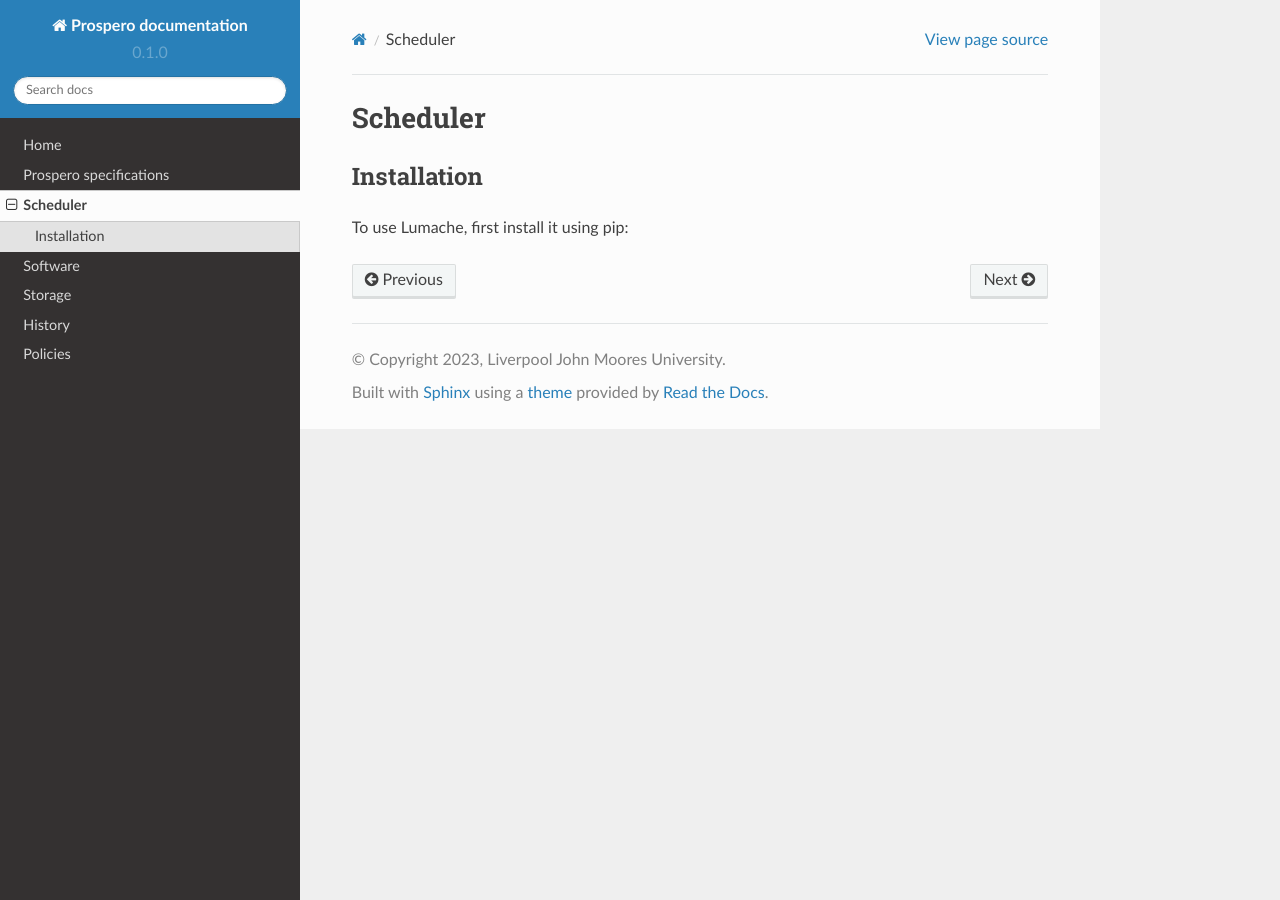
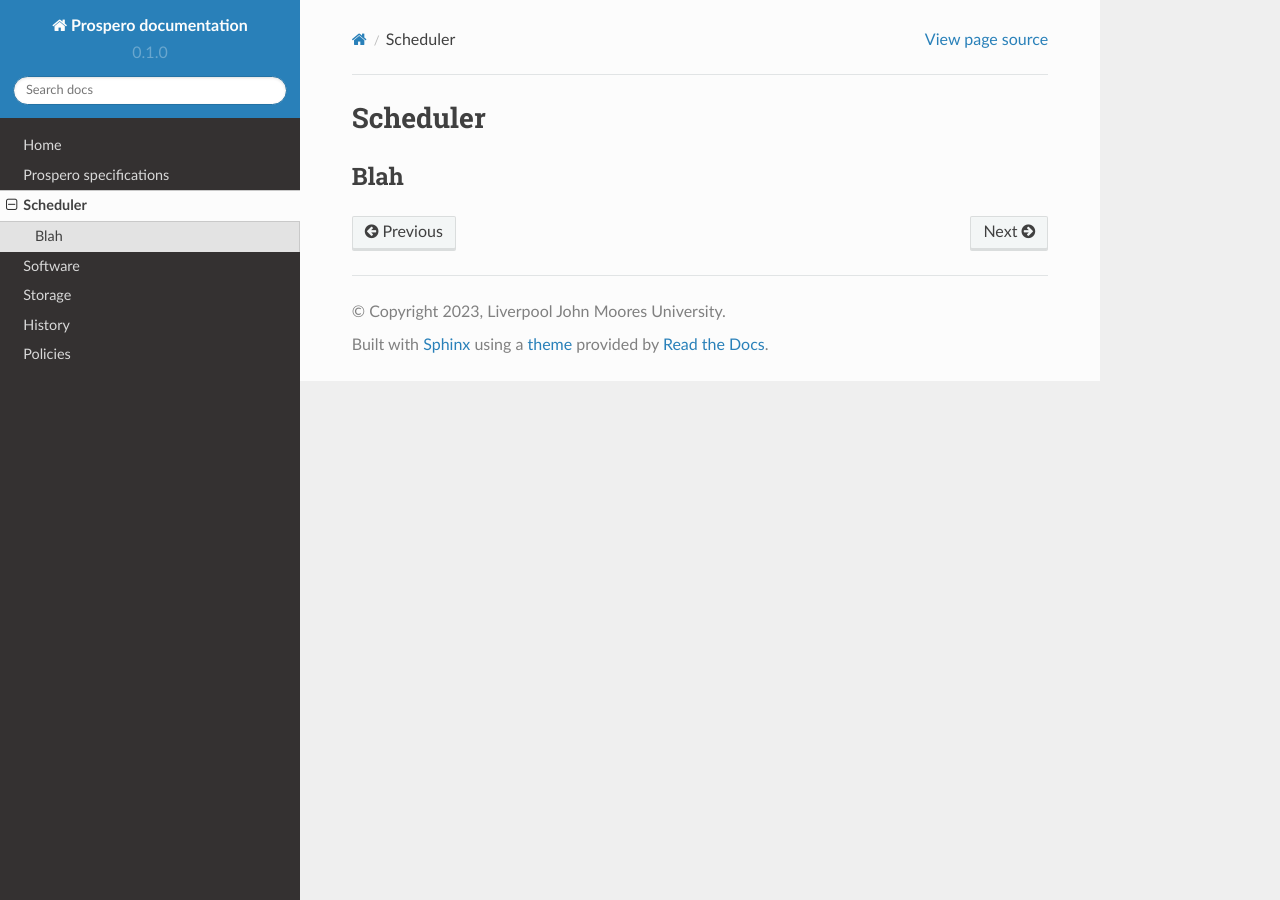
Before and after one commit to astrcrai/prospero-docs, a Sphinx documentation site: the page built from docs/source/scheduler.rst, in a window 1280 px wide. Built offline with Sphinx 7.4.7 and the Read the Docs theme 2.0.0, drawn with Linux system fonts in a browser that asks for light colours; pages that are not in the unit, such as notebooks, are missing from menus.

Commit message:
Update scheduler.rst

```diff
--- a/docs/source/scheduler.rst
+++ b/docs/source/scheduler.rst
@@ -1,9 +1,5 @@
 Scheduler
 =====
 
-.. _installation:
-
-Installation
+Blah
 ------------
-
-To use Lumache, first install it using pip:
```
